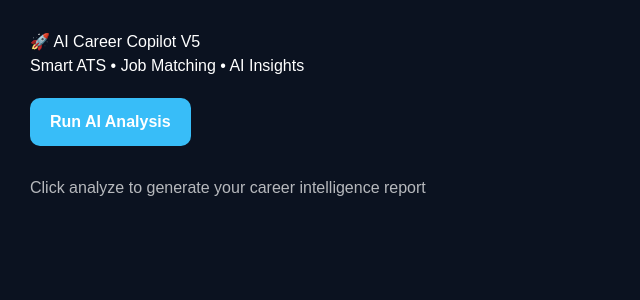
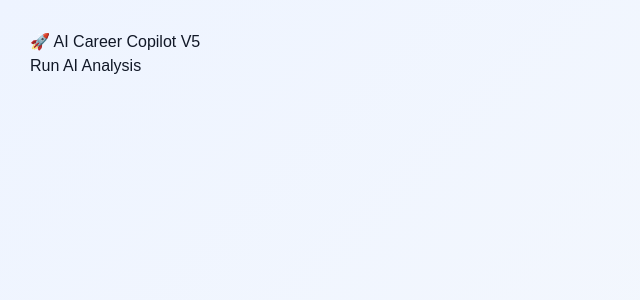
Before and after one commit to bhagyasreemalla/ai-careers-saas, a Next.js app in the folder frontend/: page / in a window 1280 px wide. Shown: the top 300 px of the page, without its empty margins (0-640 px from the left). Built offline with nearby package versions, Linux system fonts and the light colour scheme.

Commit message:
Update page.tsx

```diff
--- a/frontend/app/page.tsx
+++ b/frontend/app/page.tsx
@@ -4,215 +4,86 @@ import { useState } from "react";
 import ReactECharts from "echarts-for-react";
 
 export default function Page() {
+  const [data, setData] = useState<any>(null);
   const [loading, setLoading] = useState(false);
-  const [error, setError] = useState("");
-  const [data, setData] = useState<any>(null);
 
-  const analyze = async () => {
-    try {
+  const runAnalysis = async () => {
     setLoading(true);
-      setError("");
 
-      const res = await fetch(
-        "https://ai-careers-saas.onrender.com/analyze",
-        {
+    const res = await fetch("https://YOUR-RENDER-URL.onrender.com/analyze", {
       method: "POST",
       headers: { "Content-Type": "application/json" },
       body: JSON.stringify({
-            skills: ["Python", "SQL"],
+        skills: ["Python", "SQL", "Excel"],
         experience_years: 2,
         target_role: "People Analytics",
       }),
-        }
-      );
-
-      if (!res.ok) throw new Error("API failed");
+    });
 
     const json = await res.json();
     setData(json);
-    } catch (err: any) {
-      setError(err.message || "Something went wrong");
-    } finally {
     setLoading(false);
-    }
   };
 
-  const gaugeOption = (value: number) => ({
+  // ATS GAUGE
+  const gaugeOption = {
     series: [
       {
         type: "gauge",
-        progress: { show: true, width: 18 },
-        axisLine: {
-          lineStyle: {
-            width: 18,
-            color: [
-              [0.3, "#ef4444"],
-              [0.7, "#f59e0b"],
-              [1, "#22c55e"],
-            ],
-          },
-        },
-        detail: {
-          valueAnimation: true,
-          formatter: "{value}%",
-          fontSize: 20,
-        },
-        data: [{ value }],
+        progress: { show: true },
+        detail: { valueAnimation: true, formatter: "{value}%" },
+        data: [{ value: data?.ats_score || 0 }],
       },
     ],
-  });
+  };
 
-  const barOption = (jobs: any[]) => ({
+  // JOB CHART
+  const jobOption = {
     xAxis: {
       type: "category",
-      data: jobs.map((j) => j.title),
-      axisLabel: { rotate: 20 },
+      data: data?.job_matches?.map((j: any) => j.title) || [],
     },
     yAxis: { type: "value" },
     series: [
       {
-        data: jobs.map((j) => j.score),
+        data: data?.job_matches?.map((j: any) => j.match_score) || [],
         type: "bar",
-        itemStyle: { borderRadius: 6 },
       },
     ],
-  });
+  };
 
   return (
-    <div style={styles.page}>
-      {/* HEADER */}
-      <div style={styles.header}>
+    <div style={{ padding: 30, fontFamily: "Arial" }}>
       <h1>🚀 AI Career Copilot V5</h1>
-        <p>Smart ATS • Job Matching • AI Insights</p>
-      </div>
 
-      {/* ACTION */}
-      <button onClick={analyze} style={styles.button}>
+      <button onClick={runAnalysis}>
         {loading ? "Analyzing..." : "Run AI Analysis"}
       </button>
 
-      {error && <p style={styles.error}>{error}</p>}
+      {data && (
+        <>
+          <h2>ATS Score</h2>
+          <ReactECharts option={gaugeOption} />
 
-      {/* EMPTY STATE */}
-      {!data && !loading && (
-        <div style={styles.empty}>
-          <p>Click analyze to generate your career intelligence report</p>
-        </div>
-      )}
+          <h2>Job Matches</h2>
+          <ReactECharts option={jobOption} />
 
-      {/* DASHBOARD */}
-      {data && (
-        <div style={styles.grid}>
-          {/* ATS SCORE */}
-          <div style={styles.card}>
-            <h2>ATS Score</h2>
-            <ReactECharts option={gaugeOption(data.ats_score)} />
-          </div>
+          <h2>Missing Skills</h2>
+          <pre>{JSON.stringify(data.missing_skills, null, 2)}</pre>
 
-          {/* SKILLS */}
-          <div style={styles.card}>
-            <h2>Skill Gap</h2>
-            {data.missing_skills?.length ? (
-              <ul>
-                {data.missing_skills.map((s: string, i: number) => (
-                  <li key={i}>⚠ {s}</li>
-                ))}
-              </ul>
-            ) : (
-              <p>All core skills matched 🎯</p>
-            )}
-          </div>
+          <h2>AI Insight</h2>
+          <p>{data.ai_insight}</p>
 
-          {/* JOB CHART */}
-          <div style={{ ...styles.card, gridColumn: "span 2" }}>
-            <h2>Job Match Score</h2>
-            <ReactECharts option={barOption(data.job_matches)} />
-          </div>
-
-          {/* JOB LIST */}
-          <div style={styles.card}>
-            <h2>Top Roles</h2>
-            {data.job_matches?.map((job: any, i: number) => (
-              <div key={i} style={styles.jobCard}>
-                <strong>{job.title}</strong>
-                <p>{job.score}% match</p>
+          <h2>Job Links</h2>
+          {data.job_matches.map((job: any, i: number) => (
+            <div key={i}>
               <a href={job.link} target="_blank">
-                  View →
+                {job.title} ({job.match_score}% match)
               </a>
             </div>
           ))}
-          </div>
-
-          {/* AI INSIGHT */}
-          <div style={{ ...styles.card, gridColumn: "span 2" }}>
-            <h2>AI Career Intelligence</h2>
-            <pre style={styles.aiBox}>{data.ai_insight}</pre>
-          </div>
-        </div>
+        </>
       )}
     </div>
   );
 }
-
-/* ---------------- STYLES ---------------- */
-
-const styles: any = {
-  page: {
-    padding: 30,
-    fontFamily: "Arial",
-    background: "#0b1220",
-    color: "#fff",
-    minHeight: "100vh",
-  },
-
-  header: {
-    marginBottom: 20,
-  },
-
-  button: {
-    padding: "12px 20px",
-    background: "#38bdf8",
-    border: "none",
-    borderRadius: 10,
-    fontWeight: "bold",
-    cursor: "pointer",
-  },
-
-  error: {
-    color: "#f87171",
-    marginTop: 10,
-  },
-
-  empty: {
-    marginTop: 30,
-    opacity: 0.7,
-  },
-
-  grid: {
-    marginTop: 30,
-    display: "grid",
-    gridTemplateColumns: "repeat(2, 1fr)",
-    gap: 20,
-  },
-
-  card: {
-    background: "#111827",
-    padding: 20,
-    borderRadius: 14,
-    boxShadow: "0 10px 25px rgba(0,0,0,0.3)",
-  },
-
-  jobCard: {
-    background: "#0f172a",
-    padding: 10,
-    borderRadius: 10,
-    marginBottom: 10,
-  },
-
-  aiBox: {
-    whiteSpace: "pre-wrap",
-    background: "#0f172a",
-    padding: 15,
-    borderRadius: 10,
-  },
-};
```
Lines whose indentation alone changed are shown as unchanged.
